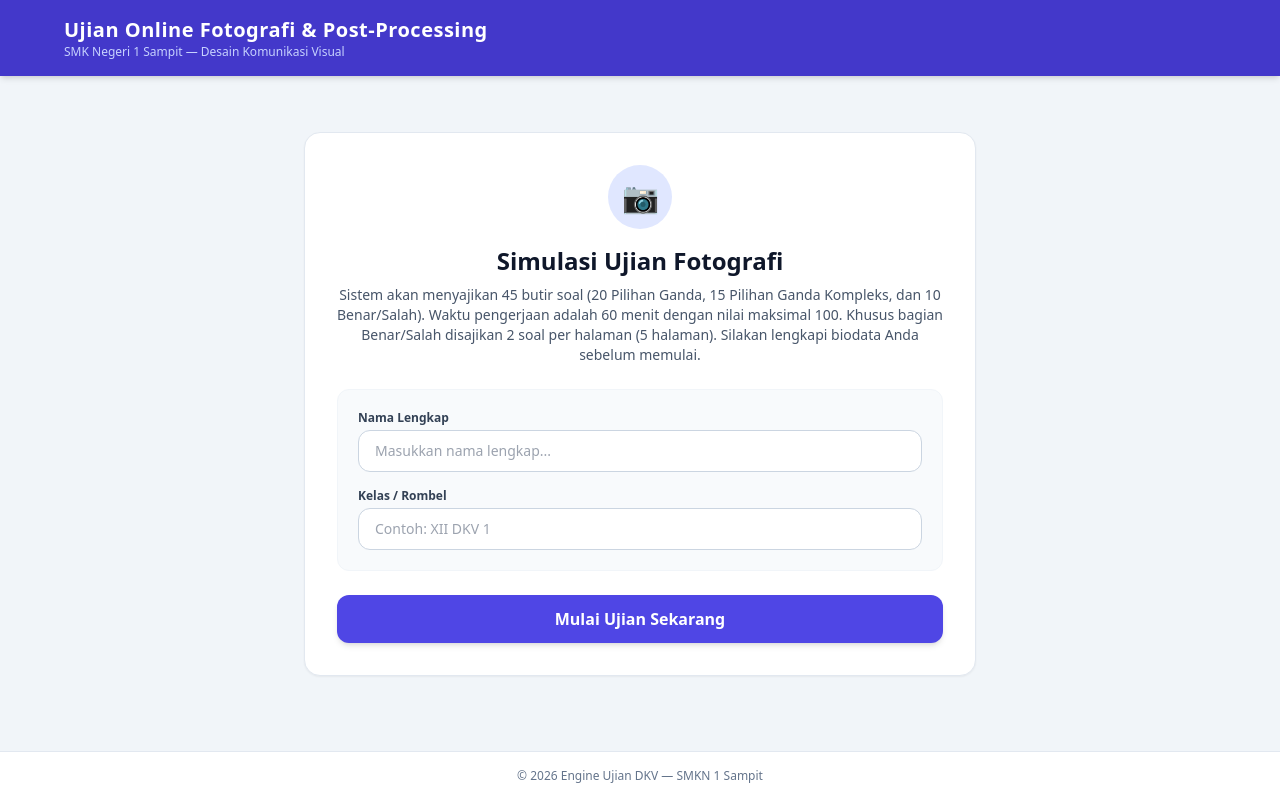
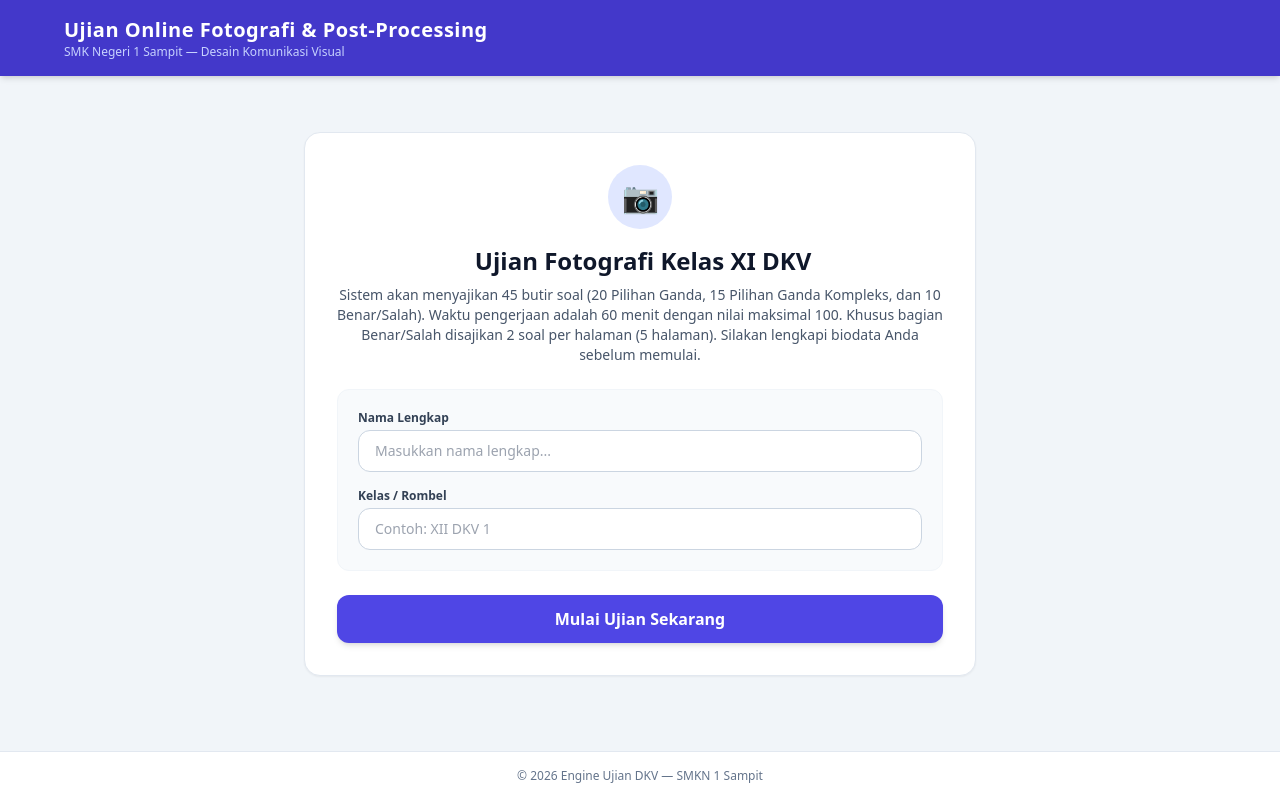
Before and after one commit to gustirahmadi99-gif/PGD, a plain HTML site: page index.html in a window 1280 px wide. Drawn offline with nearby package versions, Linux system fonts and the light colour scheme.

Commit message:
Update index.html

```diff
--- a/index.html
+++ b/index.html
@@ -33,7 +33,7 @@
     <!-- SCREEN 1: HALAMAN START & BIODATA -->
     <div id="start-screen" class="bg-white rounded-2xl shadow-sm border border-slate-200 p-8 text-center max-w-2xl mx-auto mt-4 md:mt-8">
       <div class="w-16 h-16 bg-indigo-100 text-indigo-600 rounded-full flex items-center justify-center mx-auto mb-4 text-3xl">📷</div>
-      <h2 class="text-2xl font-bold text-slate-900 mb-2">Simulasi Ujian Fotografi</h2>
+      <h2 class="text-2xl font-bold text-slate-900 mb-2"> Ujian Fotografi Kelas XI DKV</h2>
       <p class="text-slate-600 mb-6 text-sm">Sistem akan menyajikan 45 butir soal (20 Pilihan Ganda, 15 Pilihan Ganda Kompleks, dan 10 Benar/Salah). Waktu pengerjaan adalah 60 menit dengan nilai maksimal 100. Khusus bagian Benar/Salah disajikan 2 soal per halaman (5 halaman). Silakan lengkapi biodata Anda sebelum memulai.</p>
 
       <!-- Form Biodata -->
```
